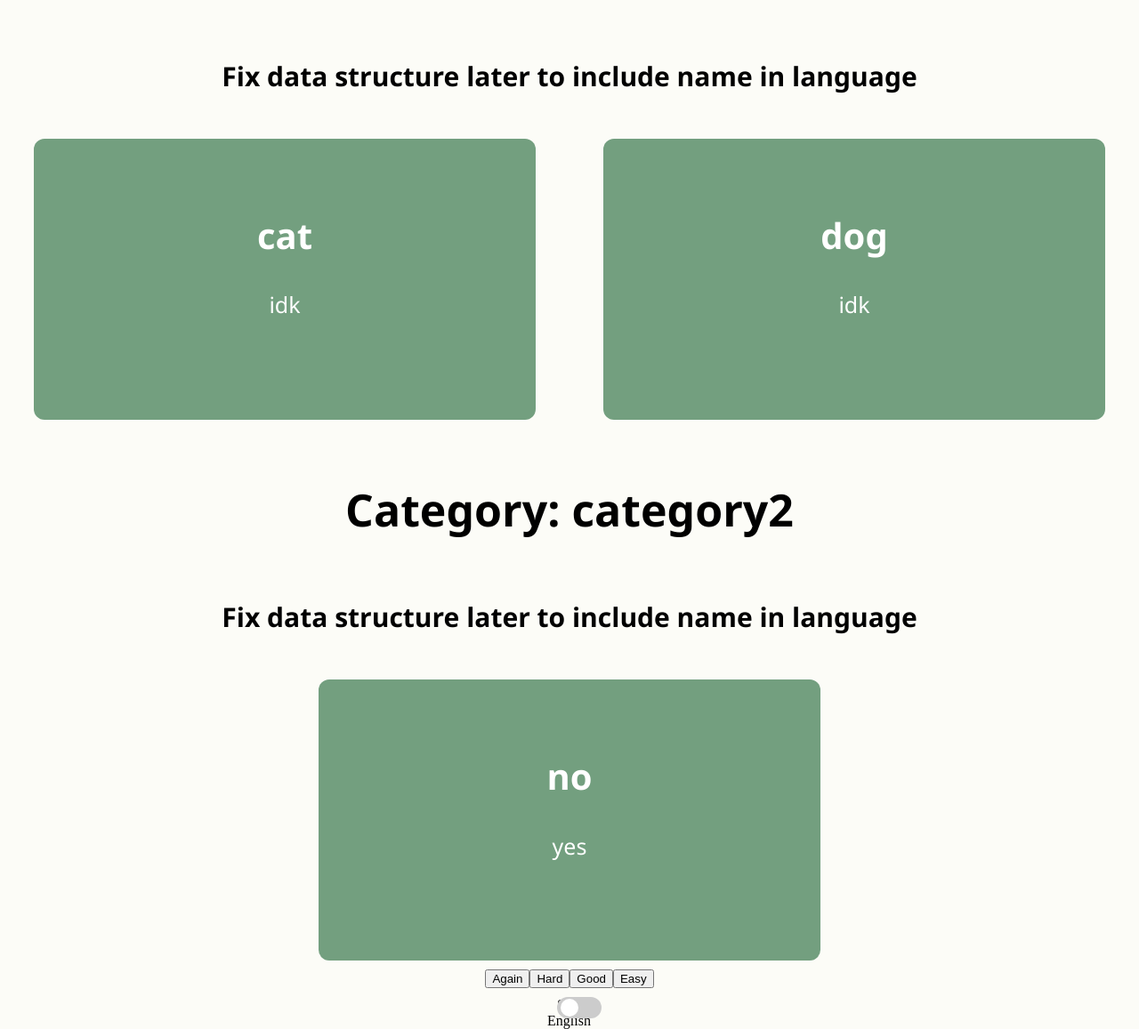
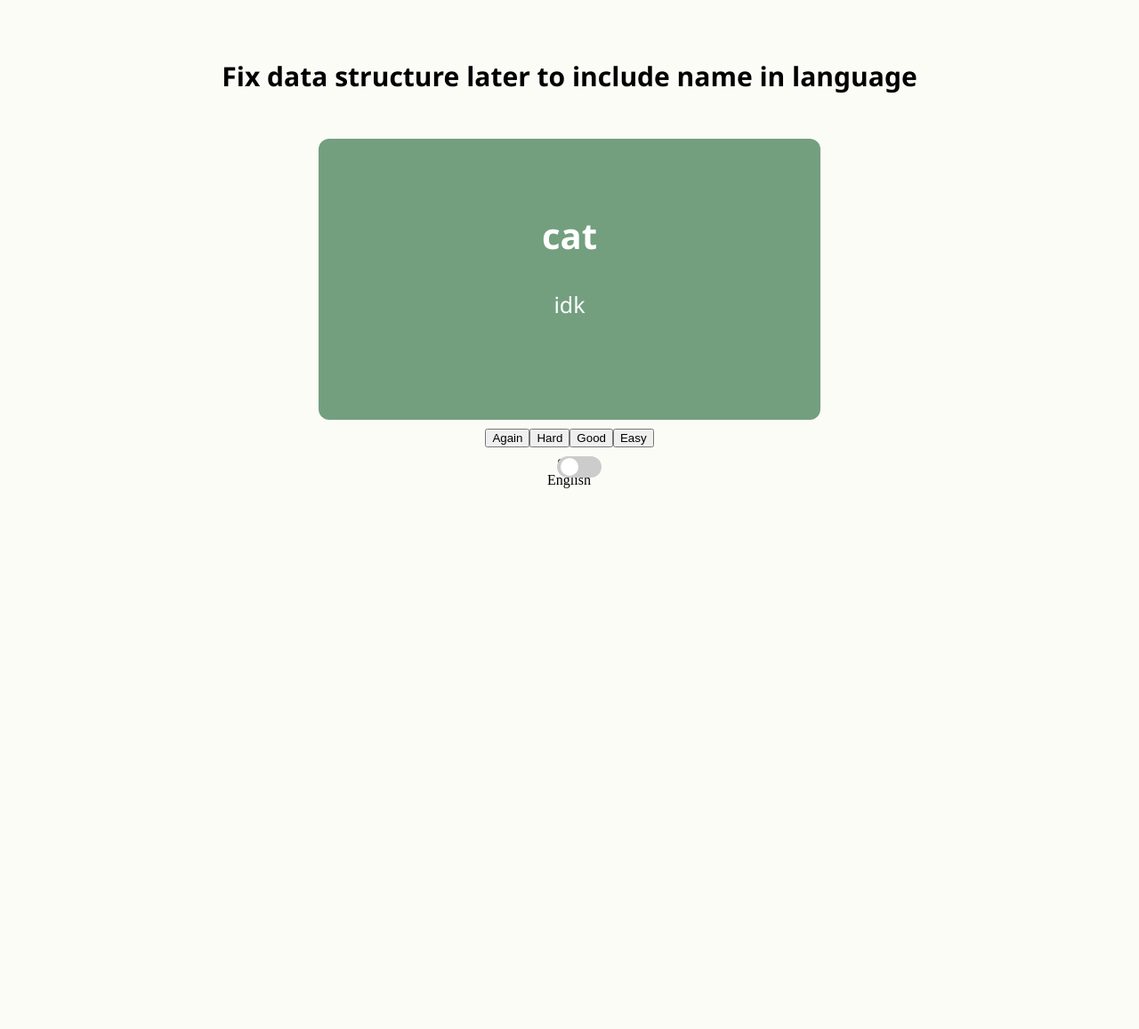
Before and after one commit to 108charlotte/Living-Flashcards, a Django app: page /flashcards/ in a window 1280 px wide. Shown: the part 196-1353 px from the top of the page at 89% size. After the commit the page ends 745 px from the top, so only its background shows below. Run offline with Django 5.2, Linux system fonts and the light colour scheme.

Commit message:
made only one flashcard display with TEMPORARY fixes

```diff
--- a/living_flashcards/flashcards/static/flashcards.css
+++ b/living_flashcards/flashcards/static/flashcards.css
@@ -51,11 +51,21 @@ h5{ /* Deck Sub-title in Sora */
 }
 
 /* Flashcards */
-.cards-wrap {
+
+/* .cards-wrap {
     display: flex;
     justify-content: center;
     width: 100%;
+} */
+
+/*to only show one flashcard, remove later and un-comment above*/
+.cards-wrap .flashcard {
+    display: none;
 }
+.cards-wrap .flashcard:first-child {
+    display: block;
+}
+/*end remove later section*/
 
 .card-word {
     color: white;
--- a/living_flashcards/flashcards/templates/flashcards.html
+++ b/living_flashcards/flashcards/templates/flashcards.html
@@ -19,6 +19,7 @@
     </header>
 
     {% for category, cards in flashcard_data.items %}
+      {% if forloop.first %} <!-- only show the first category for now, remove later -->
         <h4 class="deck-name">Category: {{category}}</h4>
         <h5 class="deck-name-in-language">Fix data structure later to include name in language</h5>
 
@@ -30,7 +31,9 @@
                 </div>
             {% endfor %}
         </section>
+      {% endif %}
     {% endfor %}
+
 
     {% comment %}
     {% for category, cards in flashcard_data.items %}
@@ -82,6 +85,7 @@
 
 <!-- Language Toggle -->
     <footer class="controls">
+
       <div class="lang-btn-container">
         <label class="toggle-switch">
           <input type="checkbox" id="toggle-input"/>
```
Lines whose indentation alone changed are shown as unchanged.
